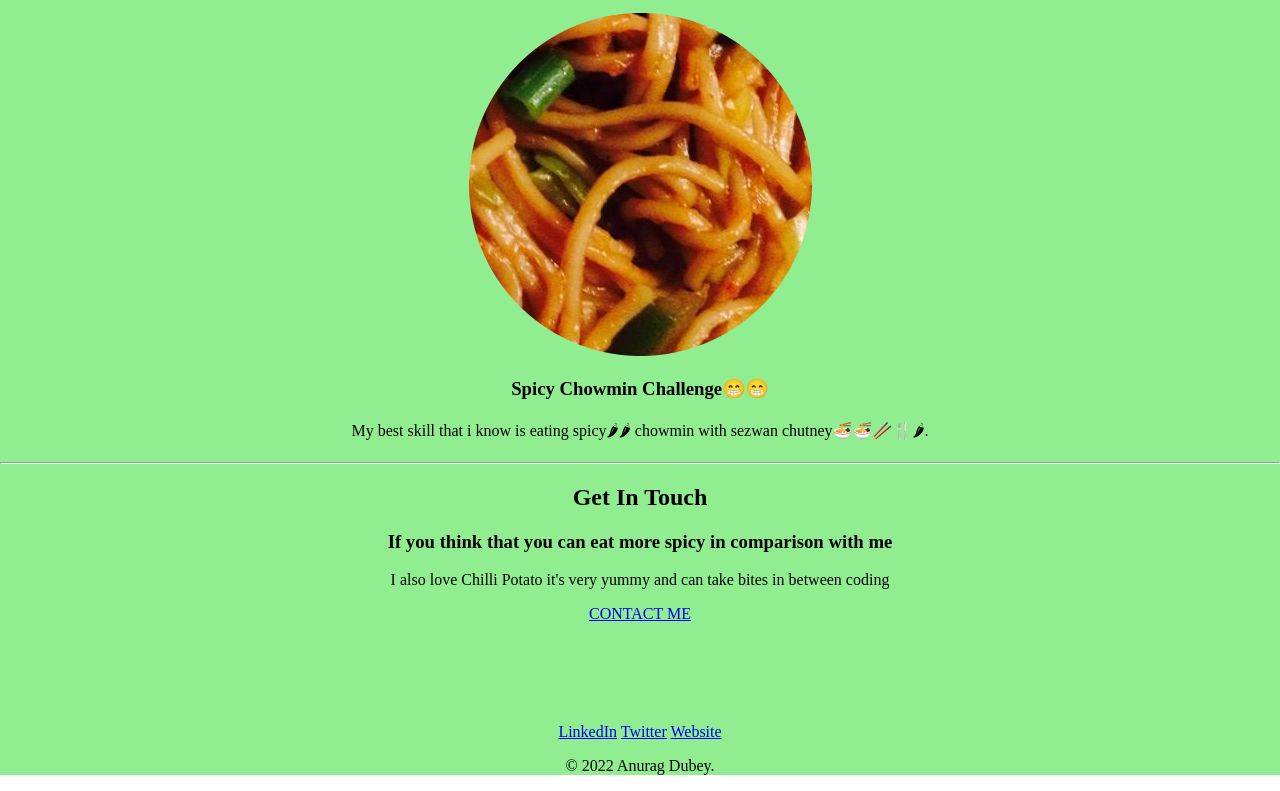
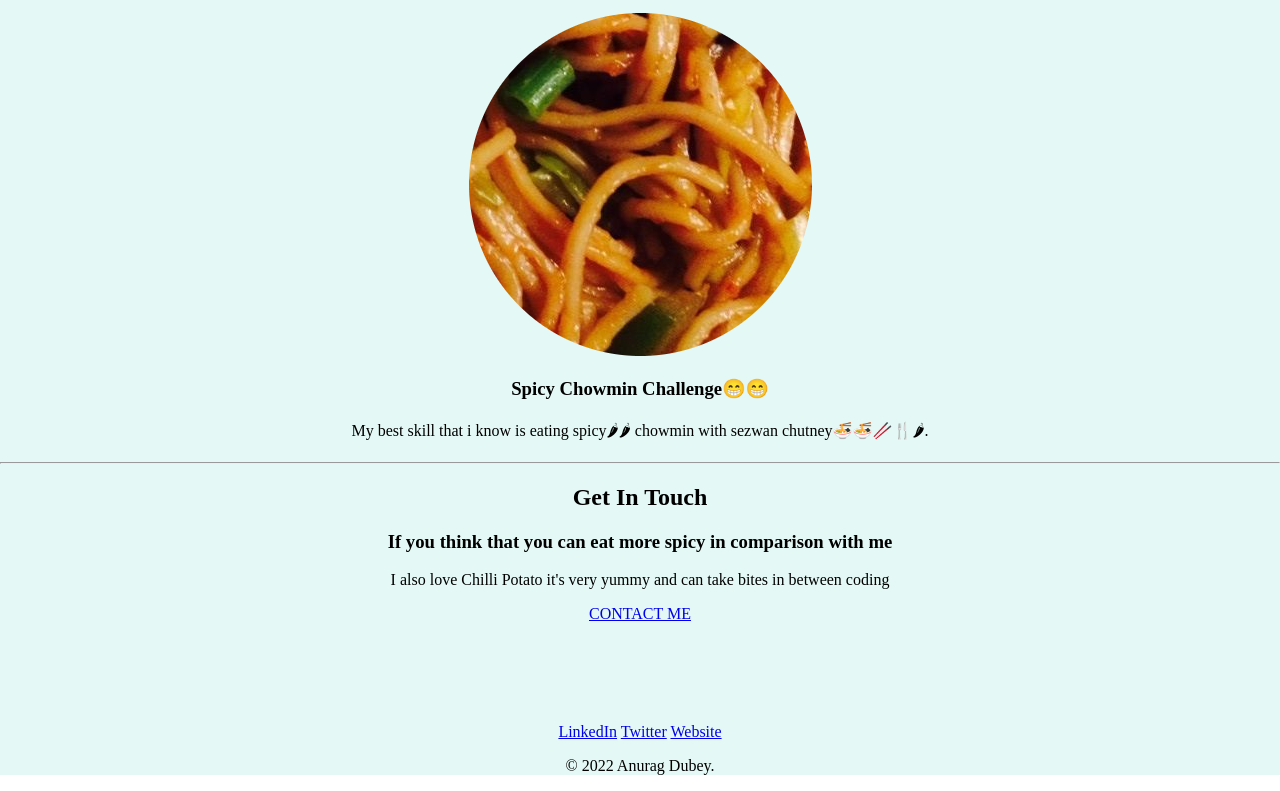
Before and after one commit to dubey2002/cv, a plain HTML site: page index.html in a window 1280 px wide. Shown: the part 1470-2261 px from the top of the page. Drawn offline with Linux system fonts and the light colour scheme.

Commit message:
Update styles.css

```diff
--- a/styles.css
+++ b/styles.css
@@ -22,12 +22,12 @@ h3{
   padding-top: 100px;
   }
 .middle-container{
-  background-color: lightgreen;
+  background-color: #E4F9F5;
   position:relative;
   padding-top: 100px;
 }
 .bottom-container{
-  background-color: lightgreen;
+  background-color: #E4F9F5;
   position:relative;
   padding-top: 100px;
 }
```
